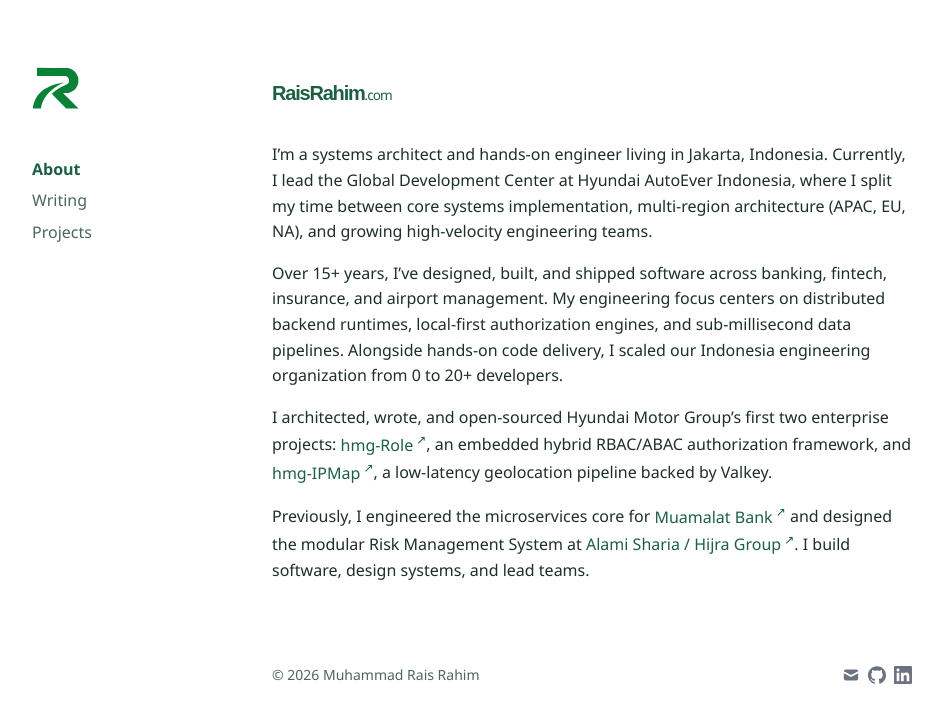
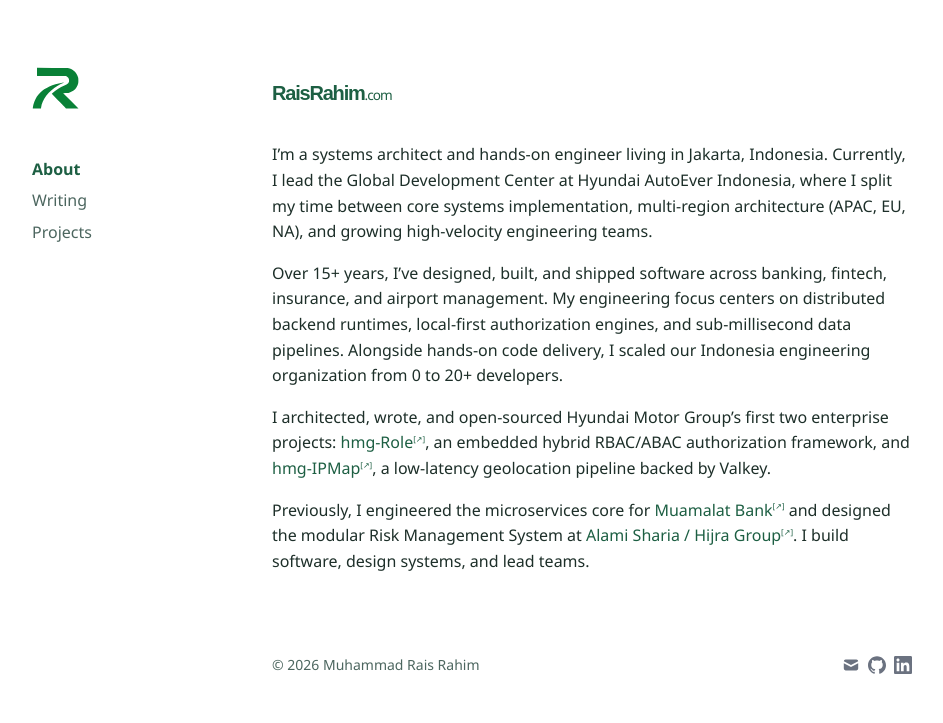
Before and after one commit to raisrahim/raisrahim.github.io, a Jekyll site: the page built from index.md, in a window 1280 px wide. Shown: the top 723 px of the page, without its empty margins (96-1039 px from the left). Built offline with Jekyll 4.4.1, drawn with Linux system fonts in a browser that asks for light colours.

Commit message:
fix: update external link indicator style for better visibility

```diff
--- a/_sass/no-style-please.scss
+++ b/_sass/no-style-please.scss
@@ -147,8 +147,8 @@ a {
 
 .page-body a[href^="https://"]::after,
 .page-body a[href^="http://"]::after {
-  content: " ↗";
-  font-size: 0.75em;
+  content: "[↗]";
+  font-size: 0.5em;
   vertical-align: super;
 }
 
```
